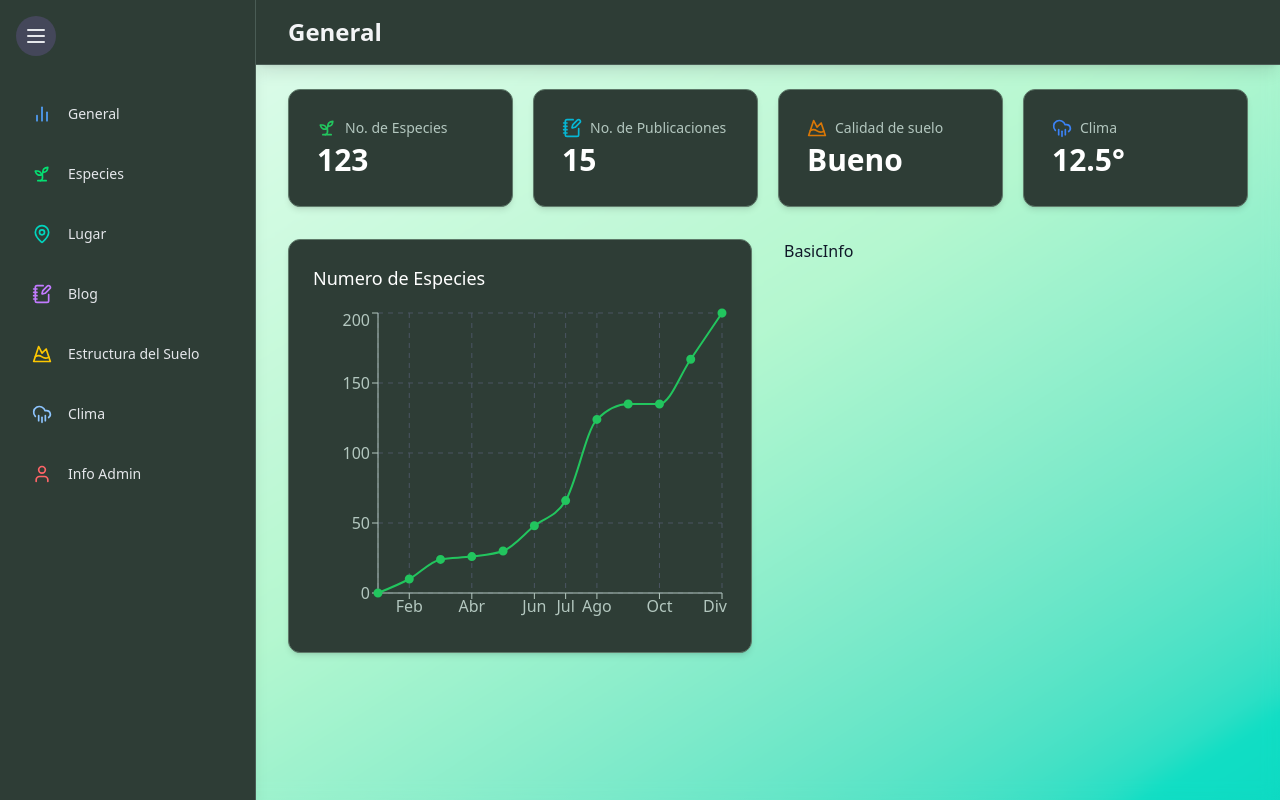
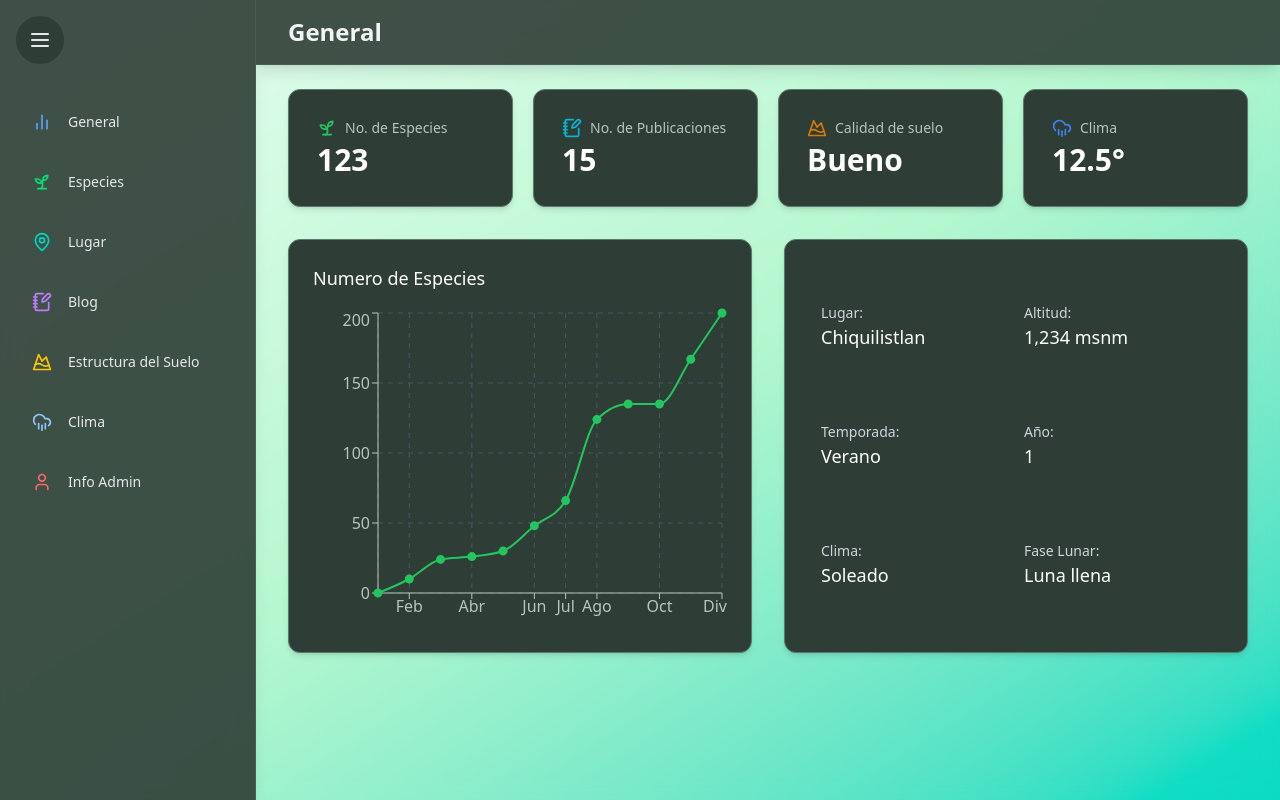
Before and after one commit to romtega/admin-dashboard, a React (Vite) app: page / in a window 1280 px wide. Built offline with nearby package versions, Linux system fonts and the light colour scheme.

Commit message:
feat: basicinfocard

```diff
--- a/src/components/Sidebar.jsx
+++ b/src/components/Sidebar.jsx
@@ -47,19 +47,21 @@ const Sidebar = () => {
       }`}
       animate={{ width: isSidebarOpen ? 256 : 80 }}
     >
-      <div className="h-full bg-[#2E3D36] bg-opacity-90 backdrop-blur-md p-4 flex flex-col border-r border-[#4A5C55] shadow-lg">
+      <div className="h-full bg-[rgba(46,61,54,0.9)] backdrop-blur-md p-4 flex flex-col border-r border-[#4A5C55] shadow-lg">
         <motion.button
           whileHover={{ scale: 1.1 }}
           whileTap={{ scale: 0.9 }}
           onClick={() => setIsSidebarOpen(!isSidebarOpen)}
-          className="p-2 rounded-full bg-[#44475A] hover:bg-[#6272A4] transition-colors max-w-fit"
+          className={`${
+            isSidebarOpen ? "bg-[#2E3D36]" : "bg-[#6272A4]"
+          } p-3 rounded-full hover:bg-[#6272A4] transition-colors max-w-fit`}
         >
           <Menu size={24} className="text-gray-200" />
         </motion.button>
         <nav className="mt-8 flex-grow">
           {SIDEBAR_ITEMS.map(item => (
             <Link key={item.href} to={item.href}>
-              <motion.div className="flex items-center p-4 text-sm font-medium rounded-lg hover:bg-[#44475A] transition-colors mb-2">
+              <motion.div className="flex items-center p-4 text-sm font-medium rounded-lg hover:bg-[#2E3D36] transition-colors mb-2">
                 <item.icon size={20} className={`${item.color} min-w-[20px]`} />
                 <AnimatePresence>
                   {isSidebarOpen && (
--- a/src/components/common/Header.jsx
+++ b/src/components/common/Header.jsx
@@ -1,6 +1,6 @@
 const Header = ({ title }) => {
   return (
-    <header className="bg-[#2E3D36] bg-opacity-90 backdrop-blur-md shadow-lg border-b border-[#4A5C55]">
+    <header className="bg-[rgba(46,61,54,0.9)] backdrop-blur-md shadow-lg border-b border-[#4A5C55]">
       <div className="max-w-7xl mx-auto py-4 px-4 lg:px-8">
         <h1 className="text-2xl font-semibold text-gray-100">{title}</h1>
       </div>
--- a/src/components/overview/BasicInfo.jsx
+++ b/src/components/overview/BasicInfo.jsx
@@ -1,7 +1,41 @@
-import React from "react"
+import { motion } from "framer-motion"
 
 const BasicInfo = () => {
-  return <div>BasicInfo</div>
+  return (
+    <motion.div
+      className="bg-[#2E3D36] backdrop-blur-md shadow-md rounded-xl p-4 border border-[#5F7A6A]"
+      initial={{ opacity: 0, y: 20 }}
+      animate={{ opacity: 1, y: 0 }}
+      transition={{ delay: 0.2 }}
+    >
+      <div className="grid grid-cols-1 sm:grid-cols-2 px-5 py-6 sm:p-5 justify-center h-full items-center gap-4">
+        <div className="flex flex-col w-full">
+          <span className="text-sm font-light text-gray-300">Lugar:</span>
+          <span className="text-lg font-medium text-white">Chiquilistlan</span>
+        </div>
+        <div className="flex flex-col w-full">
+          <span className="text-sm font-light text-gray-300">Altitud:</span>
+          <span className="text-lg font-medium text-white">1,234 msnm</span>
+        </div>
+        <div className="flex flex-col w-full">
+          <span className="text-sm font-light text-gray-300">Temporada:</span>
+          <span className="text-lg font-medium text-white">Verano</span>
+        </div>
+        <div className="flex flex-col w-full">
+          <span className="text-sm font-light text-gray-300">Año:</span>
+          <span className="text-lg font-medium text-white">1</span>
+        </div>
+        <div className="flex flex-col w-full">
+          <span className="text-sm font-light text-gray-300">Clima:</span>
+          <span className="text-lg font-medium text-white">Soleado</span>
+        </div>
+        <div className="flex flex-col w-full">
+          <span className="text-sm font-light text-gray-300">Fase Lunar:</span>
+          <span className="text-lg font-medium text-white">Luna llena</span>
+        </div>
+      </div>
+    </motion.div>
+  )
 }
 
 export default BasicInfo
--- a/src/components/overview/SpeciesOverviewChart.jsx
+++ b/src/components/overview/SpeciesOverviewChart.jsx
@@ -26,7 +26,7 @@ const SpeciesData = [
 const SpeciesOverviewChart = () => {
   return (
     <motion.div
-      className="bg-[#2E3D36] bg-opacity-80 backdrop-blur-md shadow-md rounded-xl p-6 border border-[#5F7A6A]"
+      className="bg-[#2E3D36] backdrop-blur-md shadow-md rounded-xl p-6 border border-[#5F7A6A]"
       initial={{ opacity: 0, y: 20 }}
       animate={{ opacity: 1, y: 0 }}
       transition={{ delay: 0.2 }}
```
